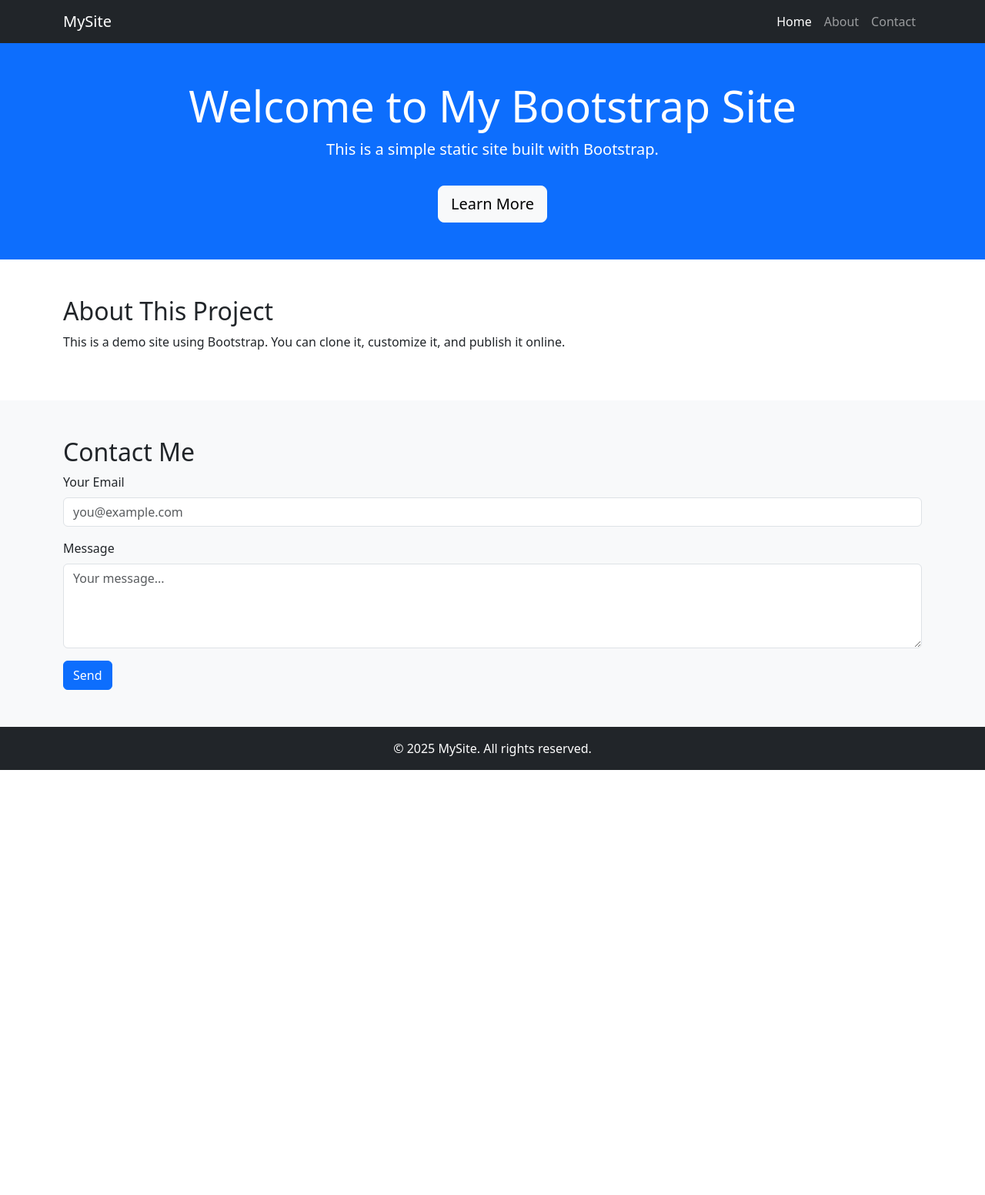
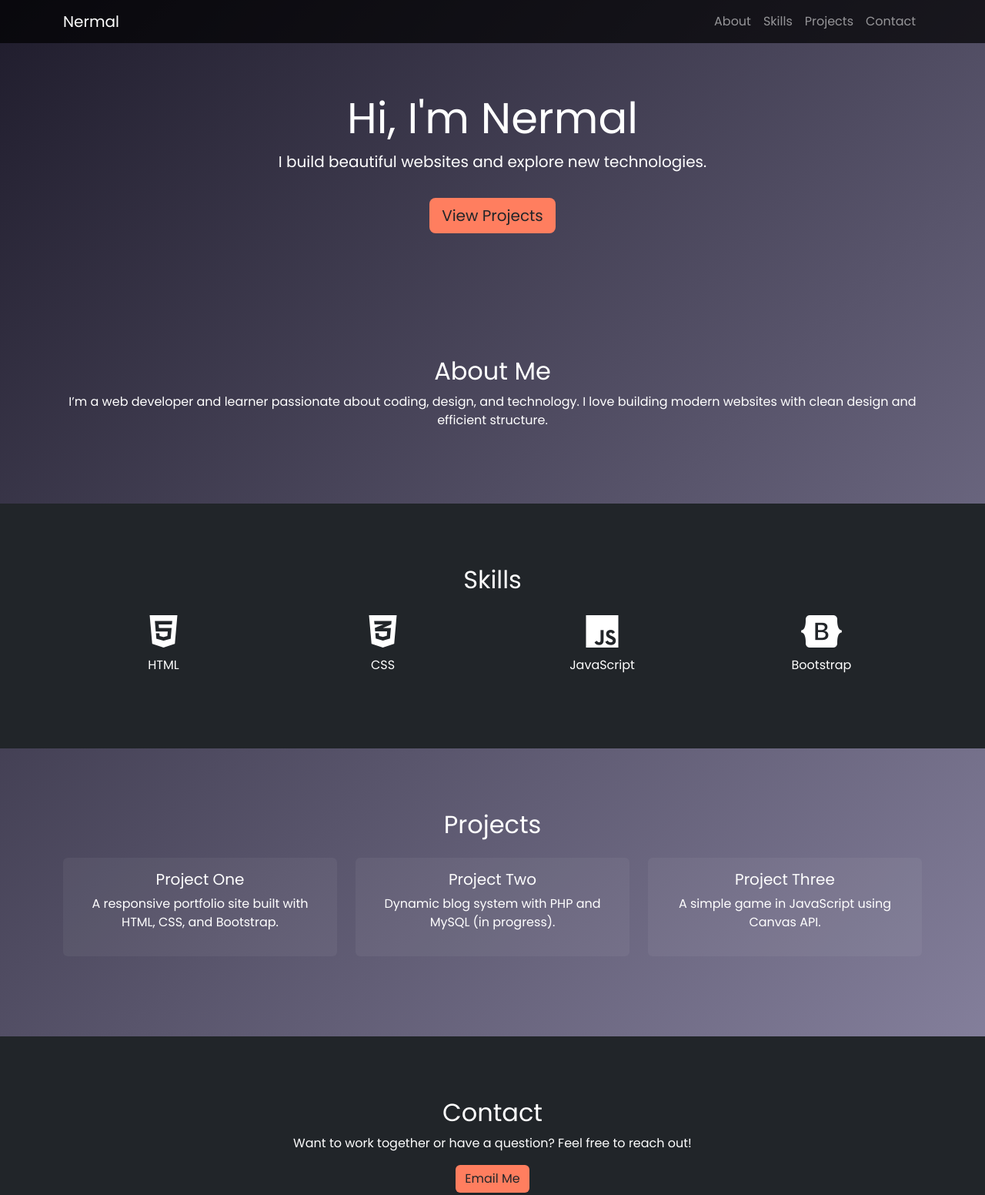
Before and after one commit to Nermal0/Website-test, a plain HTML site: page index.html in a window 1280 px wide. Shown: the top 1552 px of the page at 77% size. Before the commit the page ends 1000 px from the top, so only its background shows below. Drawn offline with nearby package versions, Linux system fonts and the light colour scheme.

Commit message:
Update index.html

```diff
--- a/index.html
+++ b/index.html
@@ -3,22 +3,61 @@
 <head>
   <meta charset="UTF-8" />
   <meta name="viewport" content="width=device-width, initial-scale=1.0" />
-  <title>Bootstrap Site Example</title>
-  <link href="https://cdn.jsdelivr.net/npm/bootstrap@5.3.3/dist/css/bootstrap.min.css" rel="stylesheet" />
+  <title>My Gradient Portfolio</title>
+  <link href="https://cdn.jsdelivr.net/npm/bootstrap@5.3.3/dist/css/bootstrap.min.css" rel="stylesheet">
+  <link href="https://cdnjs.cloudflare.com/ajax/libs/font-awesome/6.5.0/css/all.min.css" rel="stylesheet">
+  <link href="https://fonts.googleapis.com/css2?family=Poppins:wght@400;600&display=swap" rel="stylesheet">
+  <link href="https://unpkg.com/aos@2.3.1/dist/aos.css" rel="stylesheet">
+  <style>
+    body {
+      font-family: 'Poppins', sans-serif;
+      background: linear-gradient(135deg, #1f1c2c, #928DAB);
+      color: #fff;
+    }
+
+    .navbar {
+      background-color: rgba(0, 0, 0, 0.7);
+    }
+
+    .section {
+      padding: 80px 0;
+    }
+
+    .card {
+      background-color: rgba(255, 255, 255, 0.05);
+      border: none;
+      color: #fff;
+    }
+
+    .btn-custom {
+      background-color: #ff7e5f;
+      border: none;
+    }
+
+    .btn-custom:hover {
+      background-color: #feb47b;
+    }
+
+    footer {
+      background-color: rgba(0, 0, 0, 0.7);
+      padding: 20px 0;
+    }
+  </style>
 </head>
 <body>
 
 <!-- Navbar -->
-  <nav class="navbar navbar-expand-lg navbar-dark bg-dark">
+<nav class="navbar navbar-expand-lg navbar-dark fixed-top">
   <div class="container">
-      <a class="navbar-brand" href="#">MySite</a>
-      <button class="navbar-toggler" type="button" data-bs-toggle="collapse" data-bs-target="#navbarNav">
+    <a class="navbar-brand" href="#">Nermal</a>
+    <button class="navbar-toggler" data-bs-toggle="collapse" data-bs-target="#nav">
       <span class="navbar-toggler-icon"></span>
     </button>
-      <div class="collapse navbar-collapse" id="navbarNav">
+    <div class="collapse navbar-collapse" id="nav">
       <ul class="navbar-nav ms-auto">
-          <li class="nav-item"><a class="nav-link active" href="#">Home</a></li>
         <li class="nav-item"><a class="nav-link" href="#about">About</a></li>
+        <li class="nav-item"><a class="nav-link" href="#skills">Skills</a></li>
+        <li class="nav-item"><a class="nav-link" href="#projects">Projects</a></li>
         <li class="nav-item"><a class="nav-link" href="#contact">Contact</a></li>
       </ul>
     </div>
@@ -26,47 +65,87 @@
 </nav>
 
 <!-- Hero Section -->
-  <section class="bg-primary text-white text-center p-5">
+<section class="section text-center" style="padding-top: 120px;" data-aos="fade-up">
   <div class="container">
-      <h1 class="display-4">Welcome to My Bootstrap Site</h1>
-      <p class="lead">This is a simple static site built with Bootstrap.</p>
-      <a href="#about" class="btn btn-light btn-lg mt-3">Learn More</a>
+    <h1 class="display-4">Hi, I'm Nermal</h1>
+    <p class="lead">I build beautiful websites and explore new technologies.</p>
+    <a href="#projects" class="btn btn-custom btn-lg mt-3">View Projects</a>
   </div>
 </section>
 
-  <!-- About Section -->
-  <section id="about" class="py-5">
-    <div class="container">
-      <h2>About This Project</h2>
-      <p>This is a demo site using Bootstrap. You can clone it, customize it, and publish it online.</p>
+<!-- About -->
+<section id="about" class="section" data-aos="fade-right">
+  <div class="container text-center">
+    <h2>About Me</h2>
+    <p>I’m a web developer and learner passionate about coding, design, and technology. I love building modern websites with clean design and efficient structure.</p>
   </div>
 </section>
 
-  <!-- Contact Section -->
-  <section id="contact" class="bg-light py-5">
-    <div class="container">
-      <h2>Contact Me</h2>
-      <form>
-        <div class="mb-3">
-          <label class="form-label">Your Email</label>
-          <input type="email" class="form-control" placeholder="you@example.com" required />
+<!-- Skills -->
+<section id="skills" class="section bg-dark" data-aos="fade-left">
+  <div class="container text-center">
+    <h2>Skills</h2>
+    <div class="row mt-4">
+      <div class="col-md-3"><i class="fab fa-html5 fa-3x mb-2"></i><p>HTML</p></div>
+      <div class="col-md-3"><i class="fab fa-css3-alt fa-3x mb-2"></i><p>CSS</p></div>
+      <div class="col-md-3"><i class="fab fa-js fa-3x mb-2"></i><p>JavaScript</p></div>
+      <div class="col-md-3"><i class="fab fa-bootstrap fa-3x mb-2"></i><p>Bootstrap</p></div>
     </div>
-        <div class="mb-3">
-          <label class="form-label">Message</label>
-          <textarea class="form-control" rows="4" placeholder="Your message..." required></textarea>
   </div>
-        <button type="submit" class="btn btn-primary">Send</button>
-      </form>
+</section>
+
+<!-- Projects -->
+<section id="projects" class="section" data-aos="fade-up">
+  <div class="container text-center">
+    <h2>Projects</h2>
+    <div class="row mt-4">
+      <div class="col-md-4">
+        <div class="card p-3 mb-4">
+          <h5>Project One</h5>
+          <p>A responsive portfolio site built with HTML, CSS, and Bootstrap.</p>
+        </div>
+      </div>
+      <div class="col-md-4">
+        <div class="card p-3 mb-4">
+          <h5>Project Two</h5>
+          <p>Dynamic blog system with PHP and MySQL (in progress).</p>
+        </div>
+      </div>
+      <div class="col-md-4">
+        <div class="card p-3 mb-4">
+          <h5>Project Three</h5>
+          <p>A simple game in JavaScript using Canvas API.</p>
+        </div>
+      </div>
+    </div>
+  </div>
+</section>
+
+<!-- Contact -->
+<section id="contact" class="section bg-dark" data-aos="fade-up">
+  <div class="container text-center">
+    <h2>Contact</h2>
+    <p>Want to work together or have a question? Feel free to reach out!</p>
+    <a href="mailto:your@email.com" class="btn btn-custom">Email Me</a>
   </div>
 </section>
 
 <!-- Footer -->
-  <footer class="bg-dark text-white text-center py-3">
+<footer class="text-center text-white">
   <div class="container">
-      &copy; 2025 MySite. All rights reserved.
+    <p>© 2025 Nermal | Made with ❤️ and Bootstrap</p>
+    <div>
+      <a href="#" class="text-white me-3"><i class="fab fa-github"></i></a>
+      <a href="#" class="text-white me-3"><i class="fab fa-linkedin"></i></a>
+    </div>
   </div>
 </footer>
 
+<!-- Scripts -->
 <script src="https://cdn.jsdelivr.net/npm/bootstrap@5.3.3/dist/js/bootstrap.bundle.min.js"></script>
+<script src="https://unpkg.com/aos@2.3.1/dist/aos.js"></script>
+<script>
+  AOS.init();
+</script>
 </body>
 </html>
```
Lines whose indentation alone changed are shown as unchanged.
